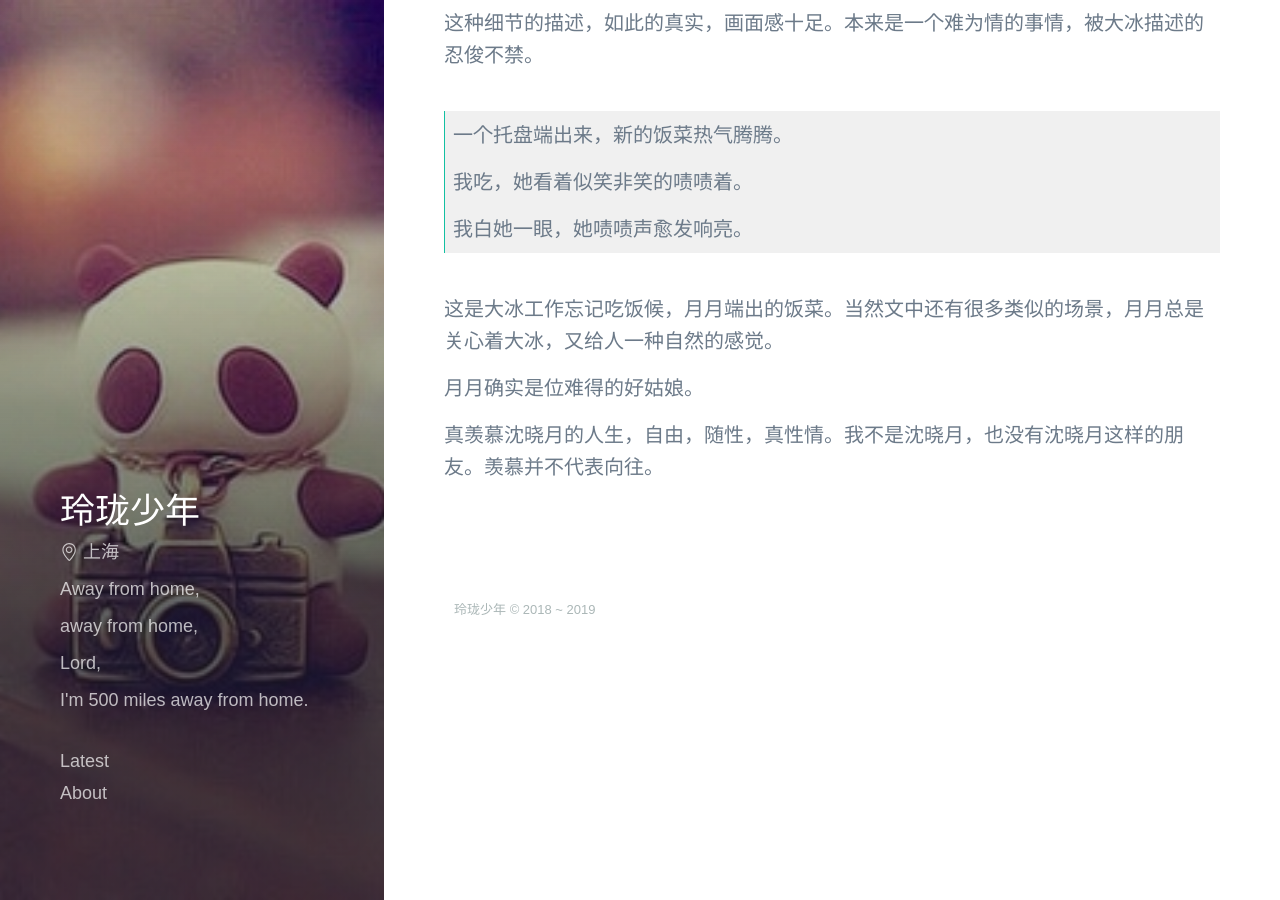
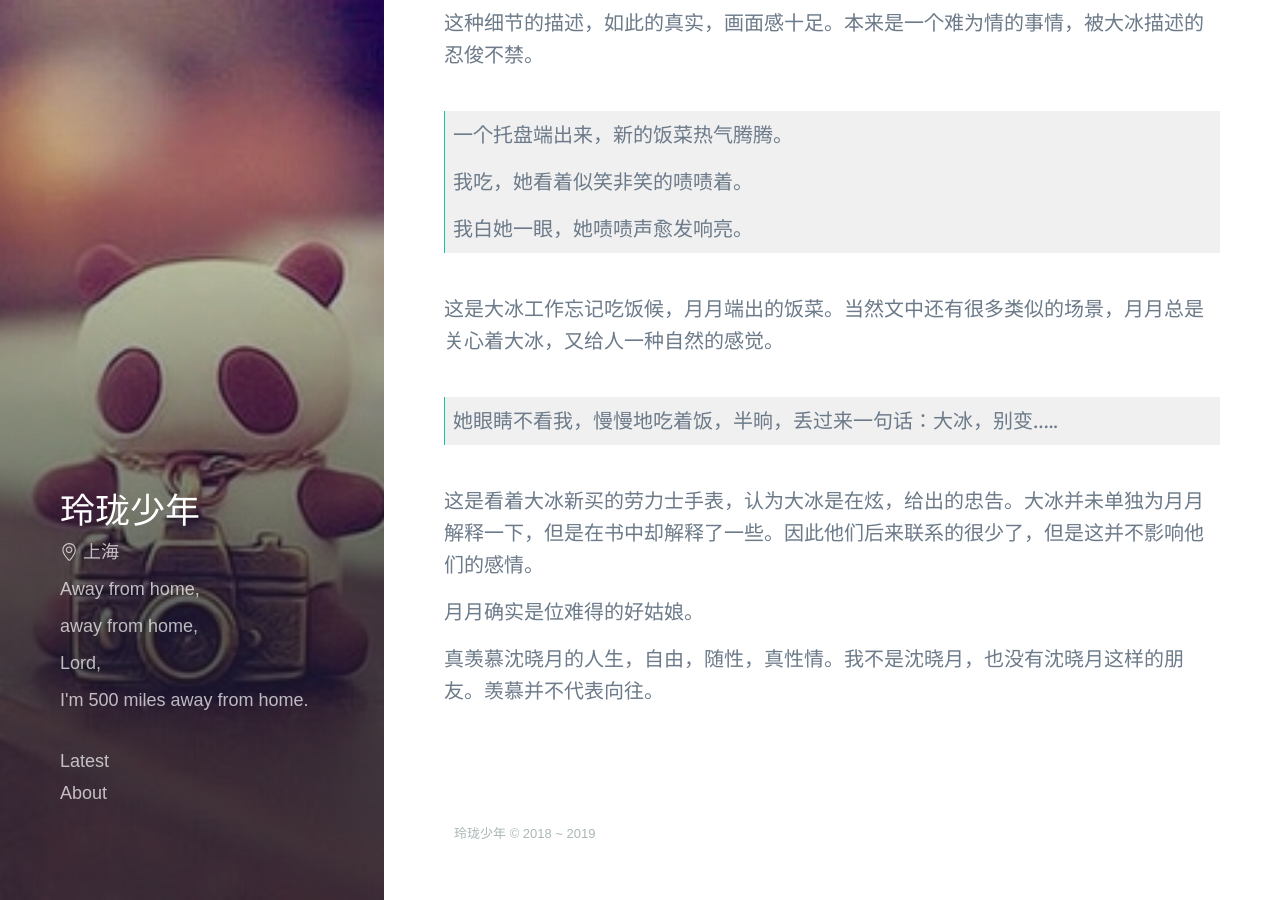
Before and after one commit to auaa/auaa.github.io, a Jekyll site: the page built from _posts/2019-07-20-xie-xie-ni.md, in a window 1280 px wide and 900 px high, scrolled down 978 px. Built offline with Jekyll 4.4.1, drawn with Linux system fonts in a browser that asks for light colours; some web fonts are replaced; comment, search, counter and statistics services are not loaded.

Commit message:
update: 2019-07-20 17:32:13

```diff
--- a/_data/posts.json
+++ b/_data/posts.json
@@ -27,7 +27,7 @@
   ],
   "posts": [
     {
-      "content": "第一次看到大冰的书是在2018年，那本书名字没有吸引住我，叫《阿弥陀佛么么哒》。\n\n第二次看大冰的书是在2019年，挤在上海的地铁上，打开“微信读书”，看到书名是《我不》，坚持看完了第一章节《弟弟》。\n\n不容易啊，我是很不喜欢看电子书的，包括专业相关的网页都不怎么看，但是《弟弟》我一口气读完了，书中内容全是简单的叙事。\n\n这就不得使我想起了以前山东卫视有一个少儿频道主持人也叫大冰，而且是多年没有任何消息的，无论是新闻，还是电视节目。于是，好奇的百度了一下，果不其然，正是这个大冰，只不过是转型了，开了酒吧，酒吧的名字叫“大冰的小屋”，召集了一群民谣歌手，包括唱《成都》走红的赵雷。\n\n接着看了一个章节，标题叫《谢谢你》。这也是此文叫《谢谢你》的原因。\n\n《谢谢你》讲述的是大冰在转型“野生”作家的第一本书中的一个片段，《谢谢你》的主人公叫 沈晓月，在大冰穷困潦倒时帮助过他，扶持过他。\n\n在大冰的书中，月月确实是一位难得的好姑娘，在大冰的笔下堪称完美。\n>\n>上得厅堂，下得厨房。\n> \n>柔情似水，侠气冲天。\n\t \n> 有时候回去得太晚，需要翻越栏杆，圆圆的一个光柱从天而降，月月在楼上擎着强光手电，指引着我撅着腚爬墙，探照灯一下。\n \n这种细节的描述，如此的真实，画面感十足。本来是一个难为情的事情，被大冰描述的忍俊不禁。\n > 一个托盘端出来，新的饭菜热气腾腾。\n > \n > 我吃，她看着似笑非笑的啧啧着。\n > \n > 我白她一眼，她啧啧声愈发响亮。\n > \n\n这是大冰工作忘记吃饭候，月月端出的饭菜。当然文中还有很多类似的场景，月月总是关心着大冰，又给人一种自然的感觉。\n\n月月确实是位难得的好姑娘。\n\n真羡慕沈晓月的人生，自由，随性，真性情。我不是沈晓月，也没有沈晓月这样的朋友。羡慕并不代表向往。",
+      "content": "第一次看到大冰的书是在2018年，那本书名字没有吸引住我，叫《阿弥陀佛么么哒》。\n\n第二次看大冰的书是在2019年，挤在上海的地铁上，打开“微信读书”，看到书名是《我不》，坚持看完了第一章节《弟弟》。\n\n不容易啊，我是很不喜欢看电子书的，包括专业相关的网页都不怎么看，但是《弟弟》我一口气读完了，书中内容全是简单的叙事。\n\n这就不得使我想起了以前山东卫视有一个少儿频道主持人也叫大冰，而且是多年没有任何消息的，无论是新闻，还是电视节目。于是，好奇的百度了一下，果不其然，正是这个大冰，只不过是转型了，开了酒吧，酒吧的名字叫“大冰的小屋”，召集了一群民谣歌手，包括唱《成都》走红的赵雷。\n\n接着看了一个章节，标题叫《谢谢你》。这也是此文叫《谢谢你》的原因。\n\n《谢谢你》讲述的是大冰在转型“野生”作家的第一本书中的一个片段，《谢谢你》的主人公叫 沈晓月，在大冰穷困潦倒时帮助过他，扶持过他。\n\n在大冰的书中，月月确实是一位难得的好姑娘，在大冰的笔下堪称完美。\n>\n>上得厅堂，下得厨房。\n> \n>柔情似水，侠气冲天。\n\t \n> 有时候回去得太晚，需要翻越栏杆，圆圆的一个光柱从天而降，月月在楼上擎着强光手电，指引着我撅着腚爬墙，探照灯一下。\n \n这种细节的描述，如此的真实，画面感十足。本来是一个难为情的事情，被大冰描述的忍俊不禁。\n > 一个托盘端出来，新的饭菜热气腾腾。\n > \n > 我吃，她看着似笑非笑的啧啧着。\n > \n > 我白她一眼，她啧啧声愈发响亮。\n > \n\n这是大冰工作忘记吃饭候，月月端出的饭菜。当然文中还有很多类似的场景，月月总是关心着大冰，又给人一种自然的感觉。\n\n>她眼睛不看我，慢慢地吃着饭，半晌，丢过来一句话：大冰，别变.....\n>\n\n这是看着大冰新买的劳力士手表，认为大冰是在炫，给出的忠告。大冰并未单独为月月解释一下，但是在书中却解释了一些。因此他们后来联系的很少了，但是这并不影响他们的感情。\n\n月月确实是位难得的好姑娘。\n\n真羡慕沈晓月的人生，自由，随性，真性情。我不是沈晓月，也没有沈晓月这样的朋友。羡慕并不代表向往。",
       "data": {
         "layout": "post",
         "title": "谢谢你",
--- a/_posts/2019-07-20-xie-xie-ni.md
+++ b/_posts/2019-07-20-xie-xie-ni.md
@@ -37,6 +37,11 @@ feature:
 
 这是大冰工作忘记吃饭候，月月端出的饭菜。当然文中还有很多类似的场景，月月总是关心着大冰，又给人一种自然的感觉。
 
+>她眼睛不看我，慢慢地吃着饭，半晌，丢过来一句话：大冰，别变.....
+>
+
+这是看着大冰新买的劳力士手表，认为大冰是在炫，给出的忠告。大冰并未单独为月月解释一下，但是在书中却解释了一些。因此他们后来联系的很少了，但是这并不影响他们的感情。
+
 月月确实是位难得的好姑娘。
 
 真羡慕沈晓月的人生，自由，随性，真性情。我不是沈晓月，也没有沈晓月这样的朋友。羡慕并不代表向往。
```
